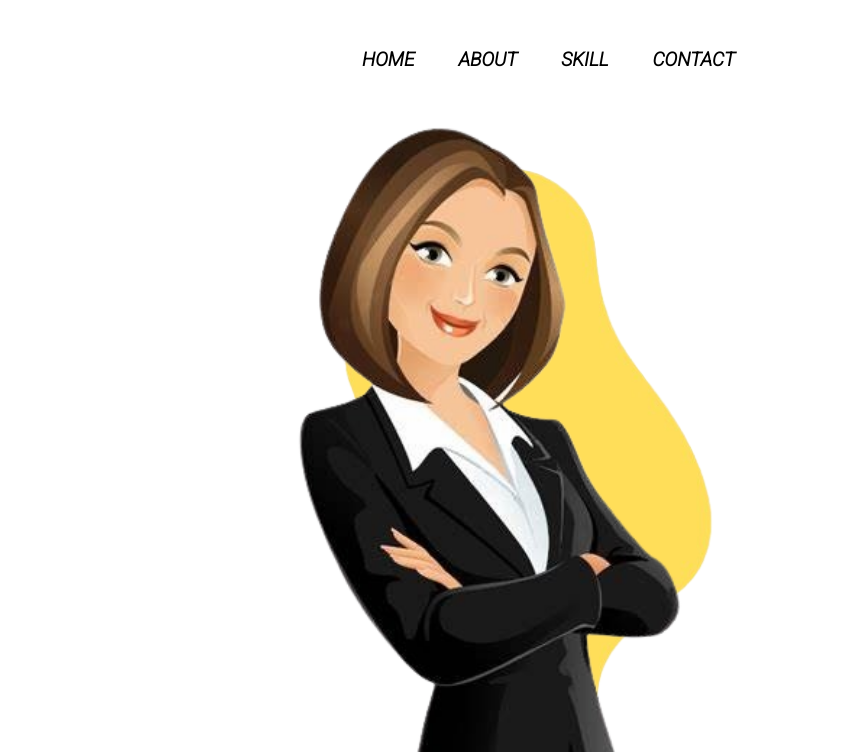
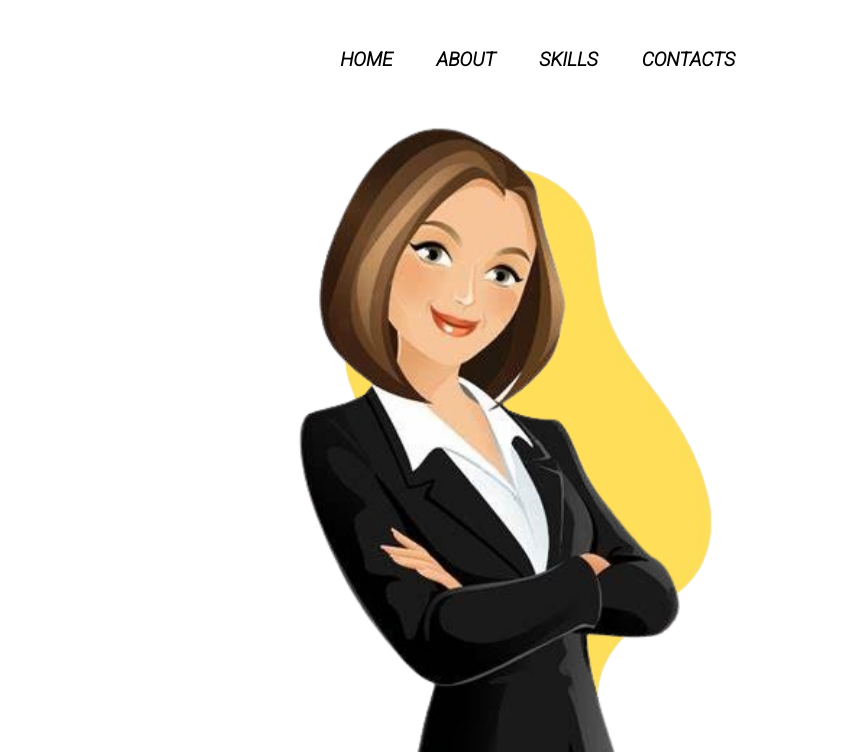
Before and after one commit to libinwilliams/portfolio-final, a plain HTML site: page index.html in a window 1280 px wide. Shown: the top 752 px of the page, 433-1280 px from the left. Drawn offline with Linux system fonts and the light colour scheme.

Commit message:
minor spelling corrections

```diff
--- a/index.html
+++ b/index.html
@@ -26,8 +26,8 @@
             <ul>
                 <li class="listitem"><a class="links" href="#home">HOME</a></li>
                 <li class="listitem"><a class="links" href="#about">ABOUT</a></li>
-                <li class="listitem"><a class="links" href="#skill">SKILL</a></li>
-                <li class="listitem"><a class="links" href="#contact">CONTACT</a></li>
+                <li class="listitem"><a class="links" href="#skill">SKILLS</a></li>
+                <li class="listitem"><a class="links" href="#contact">CONTACTS</a></li>
             </ul>
 
 
```
